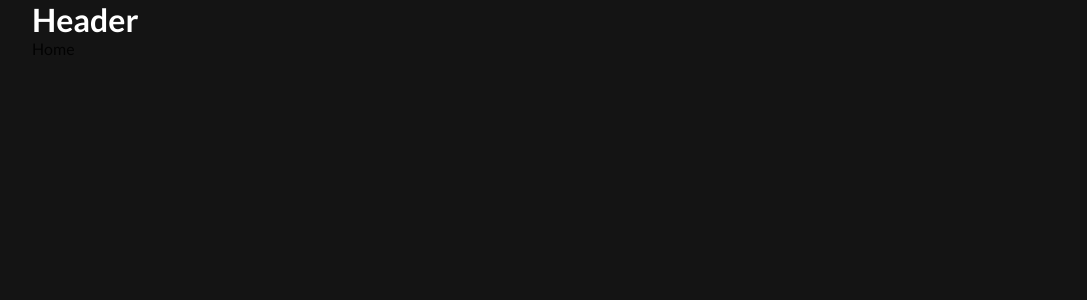
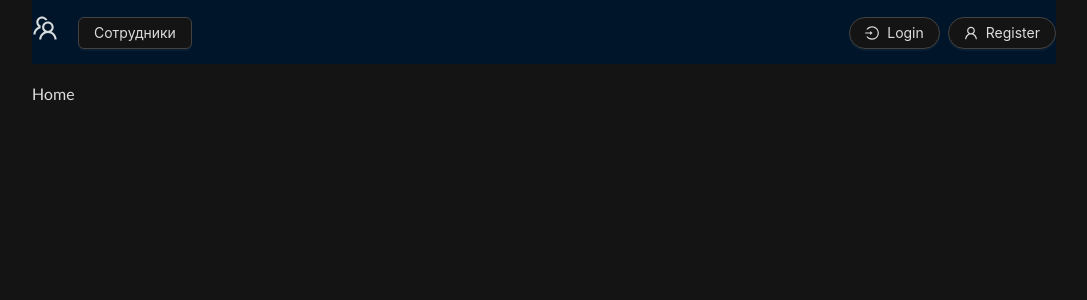
Before and after one commit to asokolov07011983/fullStackProject, a React (Create React App) app in the folder client/: page / in a window 1280 px wide. Shown: the top 300 px of the page, without its empty margins (96-1183 px from the left). Built offline with nearby package versions, Linux system fonts and the light colour scheme; a web font is replaced by a local one.

Commit message:
add login page

```diff
--- a/client/package.json
+++ b/client/package.json
@@ -3,6 +3,7 @@
   "version": "0.1.0",
   "private": true,
   "dependencies": {
+    "@ant-design/icons": "^5.5.1",
     "@reduxjs/toolkit": "^1.9.7",
     "@testing-library/jest-dom": "^5.17.0",
     "@testing-library/react": "^13.4.0",
--- /dev/null
+++ b/client/src/components/CustomBtn/index.tsx
@@ -0,0 +1,38 @@
+import { ReactNode, FC } from "react";
+import { Button } from "antd";
+
+
+interface ICustomBtn {
+    children: ReactNode;
+    htmlType?: "button" | "submit" | "reset";
+    onClick?: () => void;
+    type?: "link" | "text" | "default" | "primary" | "dashed";
+    danger?: boolean;
+    loading?: boolean;
+    shape?: "default" | "circle" | "round";
+    icon?: ReactNode;
+}
+export const CustomBtn: FC<ICustomBtn> = ({
+    children,
+    htmlType = 'button',
+    type,
+    danger,
+    loading,
+    shape,
+    icon,
+    onClick
+}) => {
+    return (
+            <Button
+                htmlType={htmlType}
+                type={type}
+                danger={danger}
+                loading={loading}
+                shape={shape}
+                icon={icon}
+                onClick={onClick}
+            >
+                { children }
+            </Button>
+    )
+}
--- /dev/null
+++ b/client/src/components/CustomInput/index.tsx
@@ -0,0 +1,35 @@
+import { FC } from "react";
+import { Form, Input } from "antd";
+
+import styles from "./index.module.css"
+
+interface ICustomInput {
+    name: string;
+    type?: string;
+    placeholder: string;
+}
+export const CustomInput: FC<ICustomInput> = (
+    { name,
+        type= 'text',
+        placeholder
+    }) => {
+    return (
+        <Form.Item
+            name={name}
+            rules={[
+                {
+                    required: true,
+                    message: 'Обязательное поле'
+                }
+            ]}
+            shouldUpdate={true}
+        >
+            <Input
+                placeholder={placeholder}
+                type={type}
+                size="large"
+            />
+        </Form.Item>
+
+    )
+}
--- a/client/src/components/Header/index.module.css
+++ b/client/src/components/Header/index.module.css
@@ -0,0 +1,12 @@
+.header {
+    padding: 20px 0;
+    display: flex;
+    align-items: center;
+    justify-content: space-between;
+    margin-bottom: 20px;
+}
+
+.teamIcon {
+    font-size: 26px;
+    margin-right: 12px;
+}
--- a/client/src/components/Header/index.tsx
+++ b/client/src/components/Header/index.tsx
@@ -1,6 +1,47 @@
+import { Layout, Space, Typography, Button } from "antd";
+
 import styles from "./index.module.css"
+import {LoadingOutlined, LoginOutlined, TeamOutlined, UserOutlined} from "@ant-design/icons";
+import {CustomBtn} from "../CustomBtn";
+import {Link} from "react-router-dom";
+import {Paths} from "../../paths";
+import {Login} from "../../pages/login";
+
 export const Header = () => {
     return (
-        <h1>Header</h1>
+        <Layout.Header className={styles.header}>
+            <Space>
+                <TeamOutlined className={styles.teamIcon} />
+                <Link to={Paths.home}>
+                    <CustomBtn
+                        type='default'
+                    >
+                        Сотрудники
+                    </CustomBtn>
+                </Link>
+            </Space>
+            <Space>
+                <Link to={Paths.login}>
+                    <CustomBtn
+                        type='default'
+                        shape='round'
+                        icon={<LoginOutlined />}
+                    >
+                        Login
+                    </CustomBtn>
+
+                </Link>
+                <Link to={Paths.register}>
+                    <CustomBtn
+                        type='default'
+                        shape='round'
+                        icon={<UserOutlined />}
+                    >
+                        Register
+                    </CustomBtn>
+
+                </Link>
+            </Space>
+        </Layout.Header>
     )
 }
--- /dev/null
+++ b/client/src/components/PasswordInput/index.tsx
@@ -0,0 +1,53 @@
+import { FC } from "react";
+import { Input, Form } from "antd";
+import { NamePath } from "antd/es/form/interface";
+
+interface IPasswordInput {
+    name: string;
+    placeholder: string;
+    dependencies?: NamePath[]
+}
+
+
+export const PasswordInput: FC<IPasswordInput> = ({
+    name,
+    placeholder,
+    dependencies
+}) =>
+{
+    return (
+        <Form.Item
+            name={name}
+            dependencies={dependencies}
+            hasFeedback
+            rules={[{
+                required: true,
+                message: 'Обязательное поле!'
+            }, ({ getFieldValue }) => ({
+                validator(_, value) {
+                    if(!value) {
+                        return Promise.resolve()
+                    }
+                    if(name === 'confirmPassword') {
+                        if(!value || getFieldValue('password') === value) {
+                            return Promise.resolve()
+                        } else {
+                            return Promise.reject(new Error('Пароли должны совпадать'))
+                        }
+                    } else {
+                        if(value.length < 6) {
+                            return Promise.reject(new Error('Пароли должен быть длиннее 7 символов'))
+                        } else {
+                            return Promise.resolve()
+                        }
+                    }
+                }
+            })]}
+        >
+            <Input.Password
+                placeholder={placeholder}
+                size='large'
+            />
+        </Form.Item>
+    )
+}
--- a/client/src/index.tsx
+++ b/client/src/index.tsx
@@ -3,12 +3,14 @@ import { createRoot } from 'react-dom/client';
 import { Provider } from 'react-redux';
 import { store } from './app/store';
 import reportWebVitals from './reportWebVitals';
-import './index.css';
 import { Paths } from "./paths";
 import { createBrowserRouter, RouterProvider } from "react-router-dom";
 import { Home } from "./pages/home";
 import { Login } from "./pages/login";
 import { Register } from "./pages/register";
+import { ConfigProvider, theme } from "antd";
+
+import './index.css';
 
 
 const router = createBrowserRouter([
@@ -32,7 +34,13 @@ const root = createRoot(container);
 root.render(
   <React.StrictMode>
     <Provider store={store}>
-        <RouterProvider router={router} />
+        <ConfigProvider
+            theme={{
+                algorithm: theme.darkAlgorithm
+            }}
+        >
+            <RouterProvider router={router} />
+        </ConfigProvider>
     </Provider>
   </React.StrictMode>
 );
--- a/client/src/pages/login/index.tsx
+++ b/client/src/pages/login/index.tsx
@@ -1,13 +1,57 @@
-
-import {Layout} from "../../components/Layout";
-
-
+import { Link } from "react-router-dom";
+import { Layout } from "../../components/Layout";
+import {Card, Form, Row, Space, Typography} from "antd";
+import { CustomInput } from "../../components/CustomInput";
+import { PasswordInput } from "../../components/PasswordInput";
+import { CustomBtn } from "../../components/CustomBtn";
+import { Paths } from "../../paths";
 
 import styles from "./index.module.css";
+
 export const Login = () => {
     return (
         <Layout>
-            <p>Login</p>
+            <Row
+                align='middle'
+                justify={'center'}
+            >
+                <Card
+                    title='Войдите'
+                    style={{
+                        width: '30rem'
+                    }}
+                >
+                    <Form
+                        onFinish={() => null}
+                    >
+                        <CustomInput
+                            type='email'
+                            name='email'
+                            placeholder='Email'
+                        />
+                        <PasswordInput
+                            name='password'
+                            placeholder='Пароль'
+                        />
+                        <CustomBtn
+                            type='primary'
+                            htmlType='submit'
+                            loading={false}
+                        >
+                            Войти
+                        </CustomBtn>
+                        <Space
+                            direction='vertical'
+                            size='large'
+                        >
+                            <Typography.Text>
+                                Нет аккаунта?
+                                <Link to={Paths.register}>Зарегистрируйтесь</Link>
+                            </Typography.Text>
+                        </Space>
+                    </Form>
+                </Card>
+            </Row>
         </Layout>
 
     )
```
Also changed, not shown: client/src/components/CustomBtn/index.module.css (added), client/src/components/CustomInput/index.module.css (added), client/src/components/PasswordInput/index.module.css (added), 1 other file (tests, documents, lock files or other folders).
